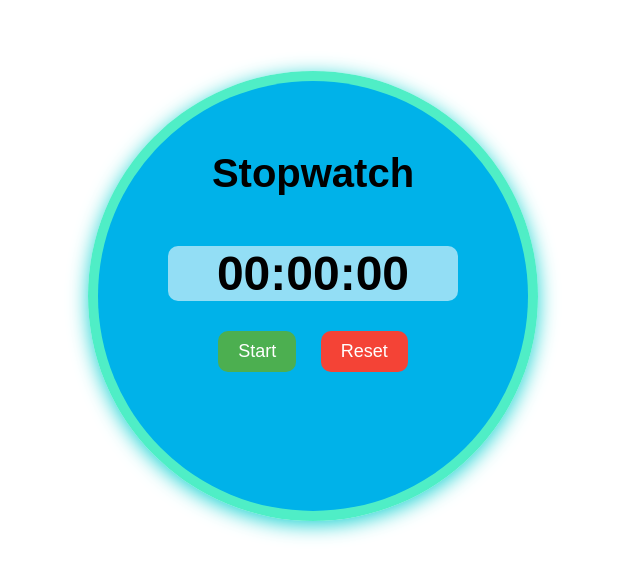
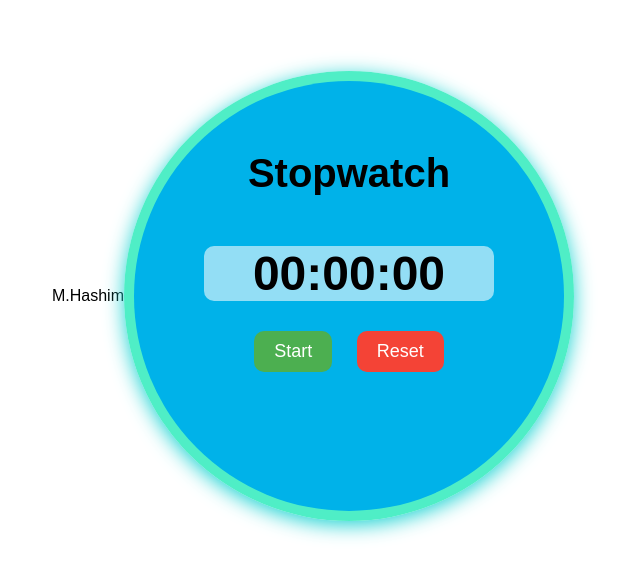
Before and after one commit to I-Iashim/Stop-Watch, a plain HTML site: page index.html in a window 1280 px wide. Shown: the part 104-682 px from the top of the page, without its empty margins (327-967 px from the left). Drawn offline with Linux system fonts and the light colour scheme.

Commit message:
index.html

```diff
--- a/index.html
+++ b/index.html
@@ -7,6 +7,7 @@
     <link rel="stylesheet" href="style.css">
 </head>
 <body >
+    <p>M.Hashim</p>
     <div class="stopwatch-background">
         <div class="stopwatch-container">
             <h1>Stopwatch</h1>
```
